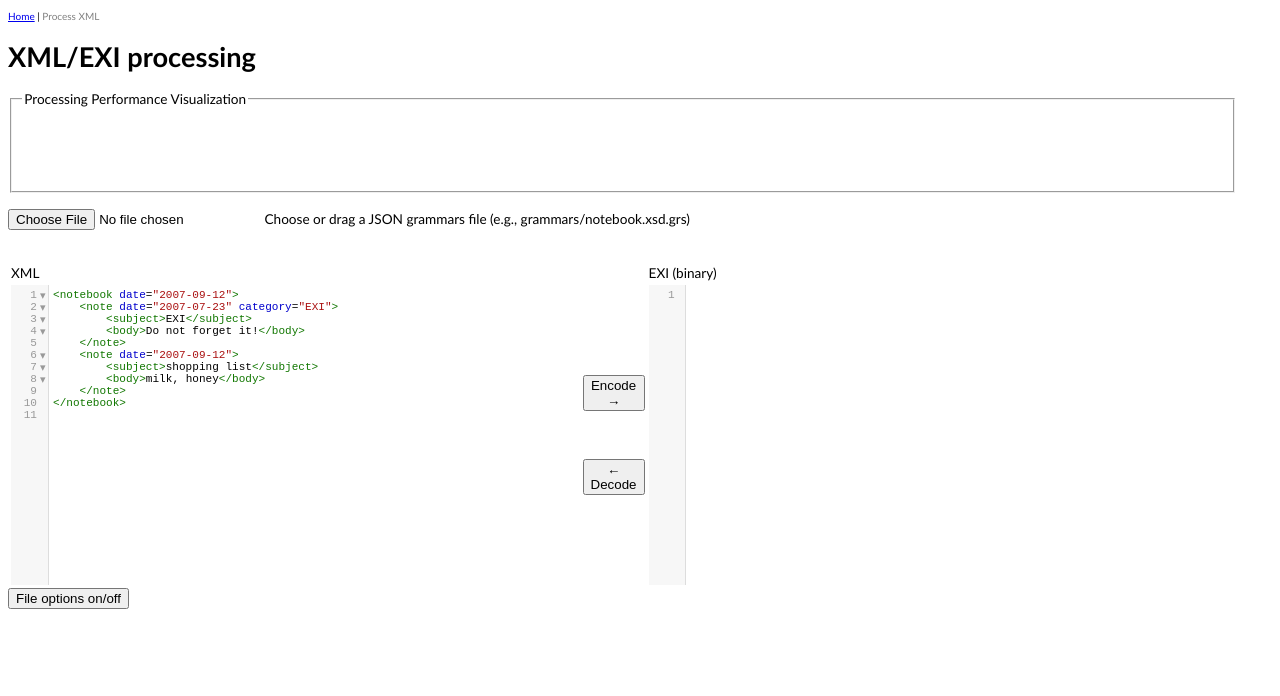
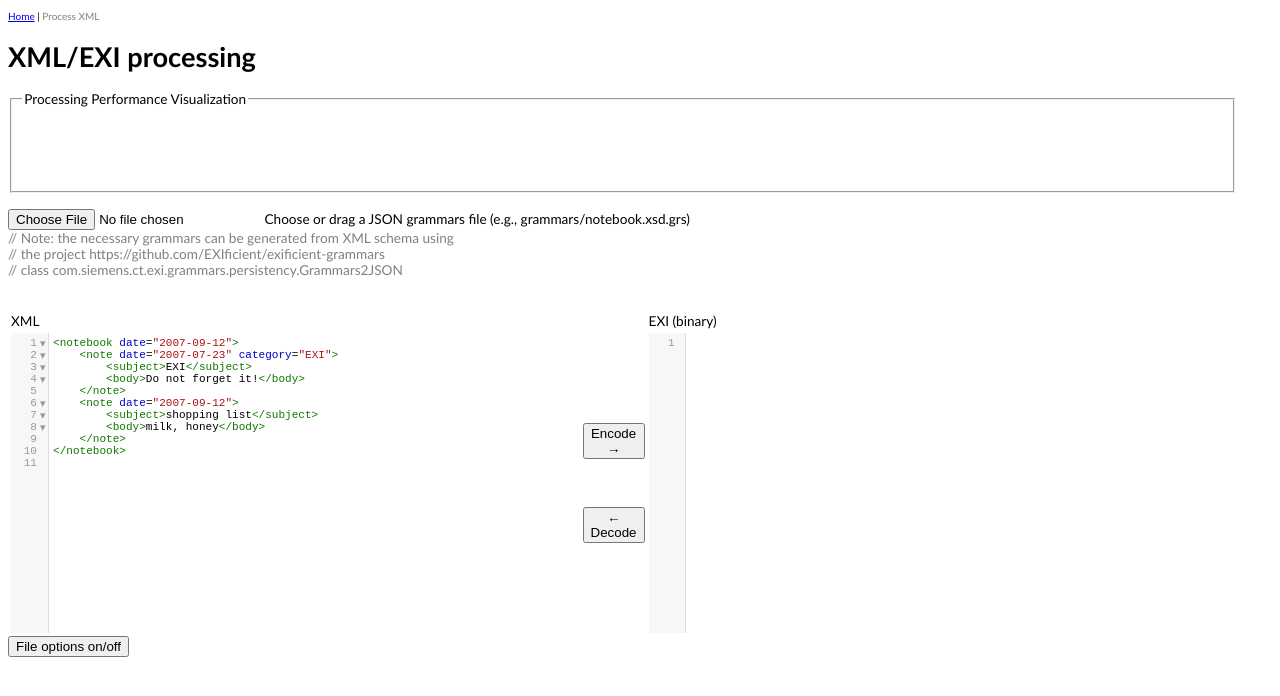
Before and after one commit to EXIficient/exificient.js, a plain HTML site: page demo/processXML.html in a window 1280 px wide. Drawn offline with nearby package versions, Linux system fonts and the light colour scheme.

Commit message:
add infos how to get to to JSON grammars

```diff
--- a/demo/processXML.html
+++ b/demo/processXML.html
@@ -201,7 +201,12 @@ function readEXIFile() {
 
 <br />
 <input type="file" id="grammarsInput" />
-<label for="exiInput">Choose or drag a JSON grammars file (e.g., grammars/notebook.xsd.grs)</label>
+<label for="exiInput">Choose or drag a JSON grammars file (e.g., grammars/notebook.xsd.grs) <br />
+<span style="color:gray">
+// Note: the necessary grammars can be generated from XML schema using <br />
+// the project https://github.com/EXIficient/exificient-grammars <br />
+// class com.siemens.ct.exi.grammars.persistency.Grammars2JSON </span>
+</label>
 
 <br />
 
```
